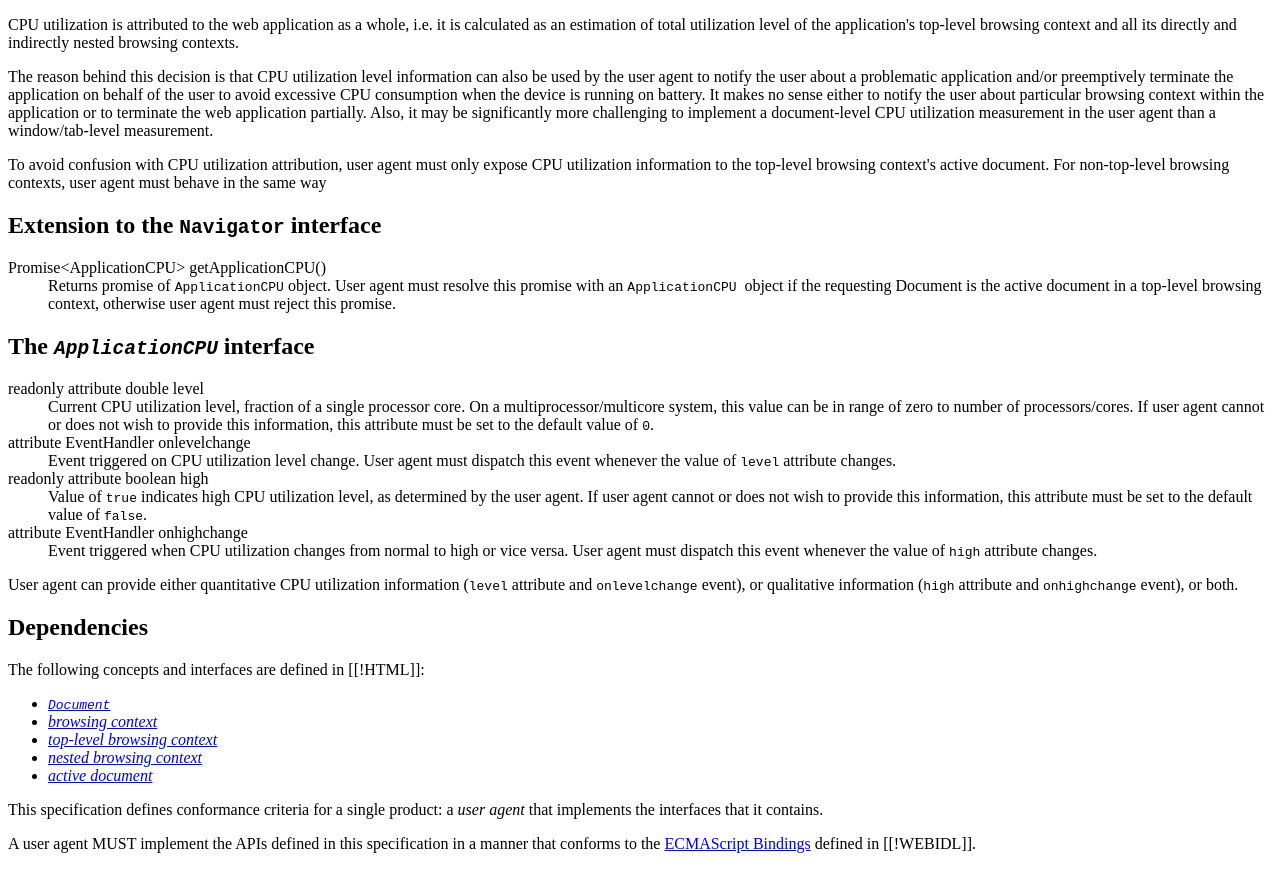
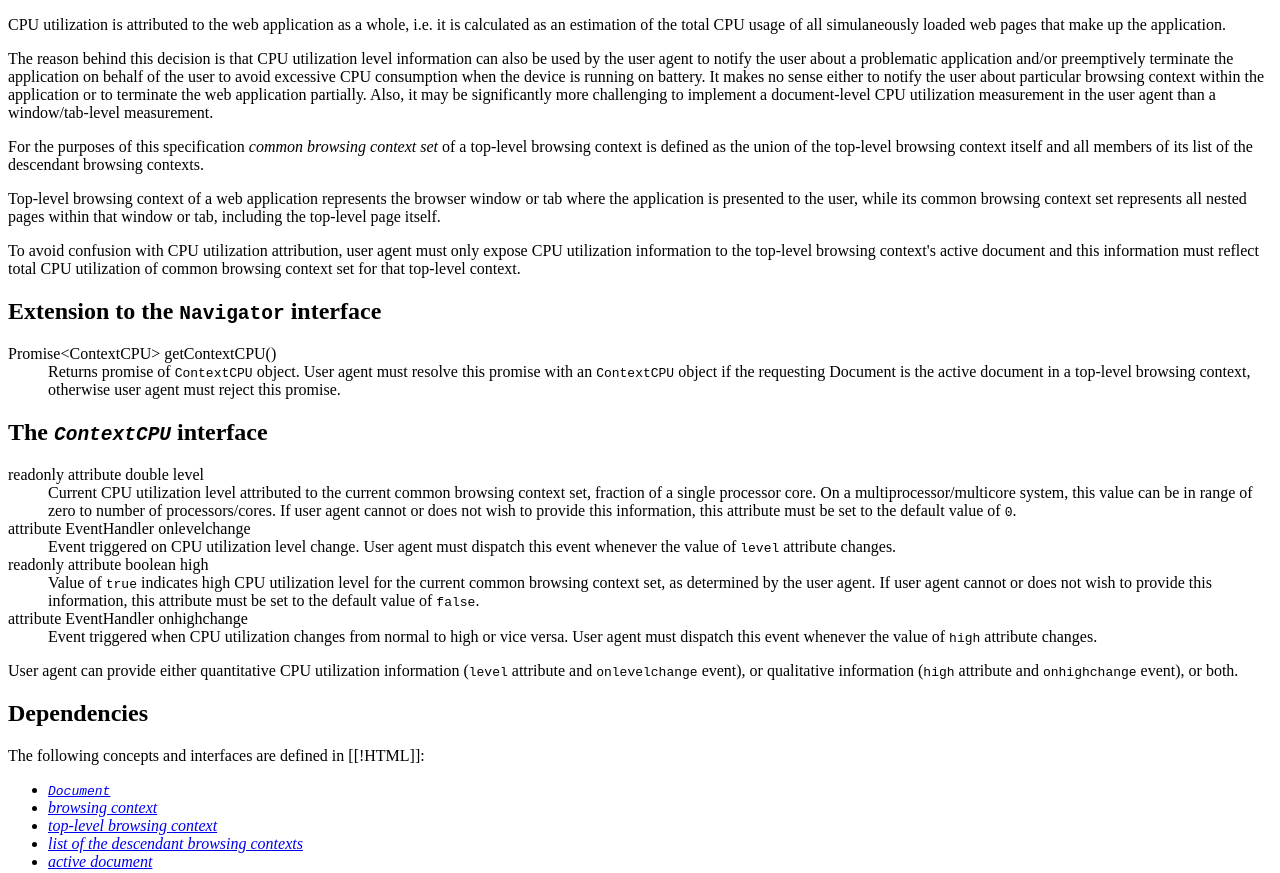
Before and after one commit to andrey-logvinov/cpu-usage-api, a plain HTML site: page index.html in a window 1280 px wide. Shown: the part 980-1853 px from the top of the page. Drawn offline with Linux system fonts and the light colour scheme.

Commit message:
More clear definitions

```diff
--- a/index.html
+++ b/index.html
@@ -97,7 +97,7 @@
     <section id="examples" class="informative">
       <h2>Example</h2>
       <pre class="example highlight">
-navigator.getApplicationCPU().then(function(cpu) {
+navigator.getContextCPU().then(function(cpu) {
 
   console.log("CPU utilization: " + cpu.level * 100 + "%");
   console.log("CPU utilization is " + (cpu.high ? "high" : "normal"));
@@ -156,9 +156,8 @@ navigator.getApplicationCPU().then(function(cpu) {
       <h2>CPU utilization attribution granularity</h2>
       <p>
         CPU utilization is attributed to the web application as a whole, i.e.
-        it is calculated as an estimation of total utilization level of the
-        application's <a>top-level browsing context</a> and all its directly and
-        indirectly <a>nested browsing context</a>s.
+        it is calculated as an estimation of the total CPU usage of all
+        simulaneously loaded web pages that make up the application.
       </p>
       <div class="note">
         <p>
@@ -175,33 +174,49 @@ navigator.getApplicationCPU().then(function(cpu) {
         </p>
       </div>
       <p>
+        For the purposes of this specification <dfn>common browsing context set
+        </dfn> of a <a>top-level browsing context</a> is defined as the union of
+        the <a>top-level browsing context</a> itself and all members of its <a>
+        list of the descendant browsing contexts</a>.
+      </p>
+      <div class="note">
+        <p>
+          <a>Top-level browsing context</a> of a web application represents the
+          browser window or tab where the application is presented to the user,
+          while its <a>common browsing context set</a> represents all nested
+          pages within that window or tab, including the top-level page itself.
+        </p>
+      </div>
+      <p>
         To avoid confusion with CPU utilization attribution, <a>user agent</a>
         must only expose CPU utilization information to the <a>top-level
-        browsing context</a>'s <a>active document</a>. For non-top-level
-        browsing contexts, <a>user agent</a> must behave in the same way
+        browsing context</a>'s <a>active document</a> and this information must
+        reflect total CPU utilization of <a>common browsing context set</a> for
+        that top-level context.
       </p>
     </section>
     <section>
       <h2>Extension to the <a><code>Navigator</code></a> interface</h2>
       <dl title="partial interface Navigator" class="idl">
-        <dt>Promise&lt;ApplicationCPU&gt; getApplicationCPU()</dt>
+        <dt>Promise&lt;ContextCPU&gt; getContextCPU()</dt>
         <dd>
-          Returns promise of <a><code>ApplicationCPU</code></a> object. <a>User
-          agent</a> must resolve this promise with an <a><code>ApplicationCPU
-          </code></a> object if the requesting <a>Document</a> is the <a>active
+          Returns promise of <a><code>ContextCPU</code></a> object. <a>User
+          agent</a> must resolve this promise with an <a><code>ContextCPU</code>
+          </a> object if the requesting <a>Document</a> is the <a>active
           document</a> in a <a>top-level browsing context</a>, otherwise <a>user
           agent</a> must reject this promise.
         </dd>
       </dl>
     </section>
     <section>
-      <h2>The <dfn><code>ApplicationCPU</code></dfn> interface</h2>
-      <dl title="interface ApplicationCPU : EventTarget" class="idl">
+      <h2>The <dfn><code>ContextCPU</code></dfn> interface</h2>
+      <dl title="interface ContextCPU : EventTarget" class="idl">
         <dt>readonly attribute double level</dt>
         <dd>
-          Current CPU utilization level, fraction of a single processor core. On
-          a multiprocessor/multicore system, this value can be in range of zero
-          to number of processors/cores. If <a>user agent</a> cannot or does not
+          Current CPU utilization level attributed to the current <a>common
+          browsing context set</a>, fraction of a single processor core. On a
+          multiprocessor/multicore system, this value can be in range of zero to
+          number of processors/cores. If <a>user agent</a> cannot or does not
           wish to provide this information, this attribute must be set to the
           default value of <code>0</code>.
         </dd>
@@ -213,10 +228,11 @@ navigator.getApplicationCPU().then(function(cpu) {
         </dd>
         <dt>readonly attribute boolean high</dt>
         <dd>
-          Value of <code>true</code> indicates high CPU utilization level, as
-          determined by the user agent. If <a>user agent</a> cannot or does not
-          wish to provide this information, this attribute must be set to the
-          default value of <code>false</code>.
+          Value of <code>true</code> indicates high CPU utilization level for
+          the current <a>common browsing context set</a>, as determined by the
+          user agent. If <a>user agent</a> cannot or does not wish to provide
+          this information, this attribute must be set to the default value of
+          <code>false</code>.
         </dd>
         <dt>attribute EventHandler onhighchange</dt>
         <dd>
@@ -255,8 +271,8 @@ navigator.getApplicationCPU().then(function(cpu) {
         </li>
         <li>
           <a href=
-          "http://html.spec.whatwg.org/multipage/browsers.html#nested-browsing-context">
-          <dfn>nested browsing context</dfn></a>
+          "http://html.spec.whatwg.org/multipage/browsers.html#list-of-the-descendant-browsing-contexts">
+          <dfn>list of the descendant browsing contexts</dfn></a>
         </li>
         <li>
           <a href=
```
